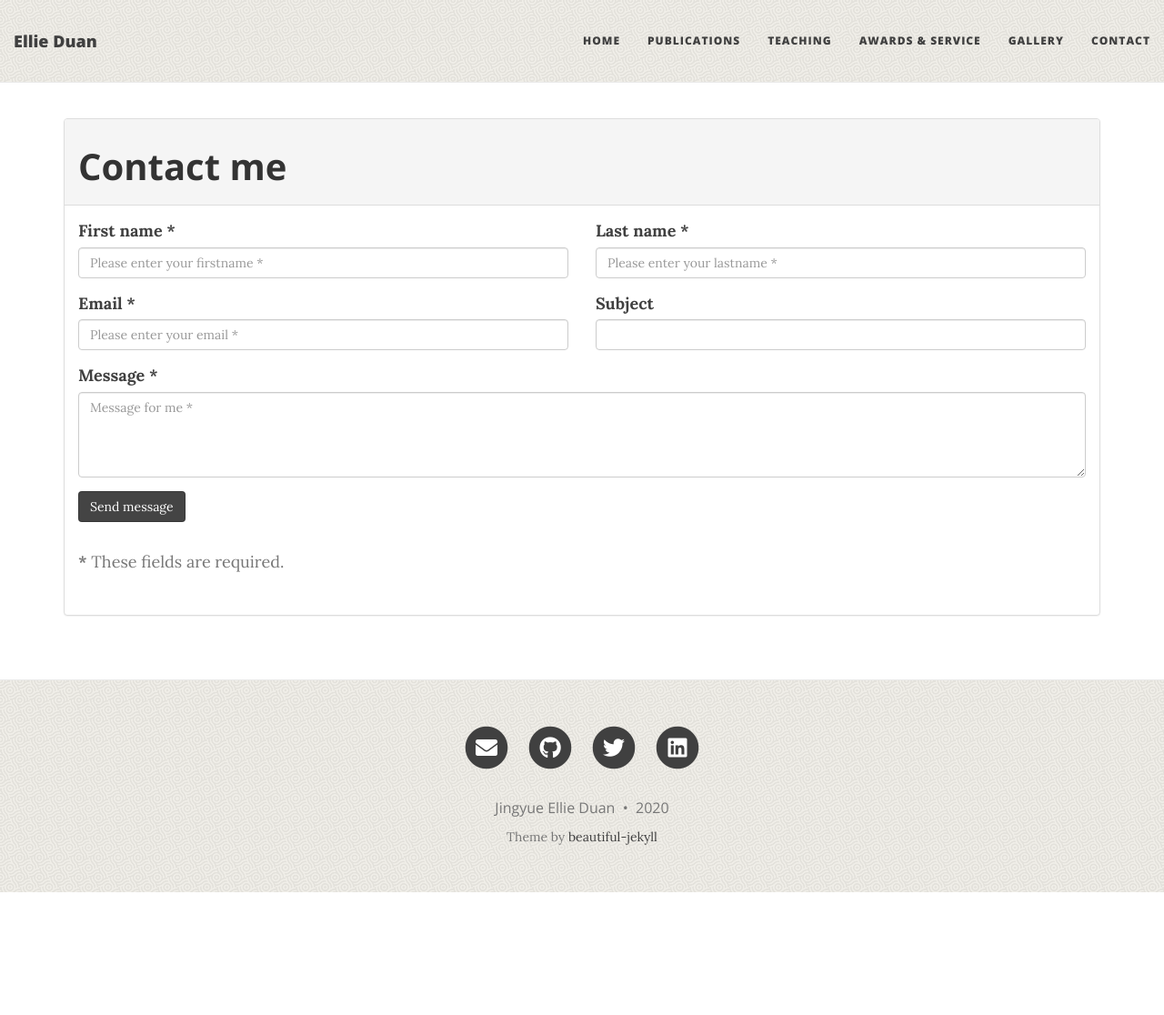
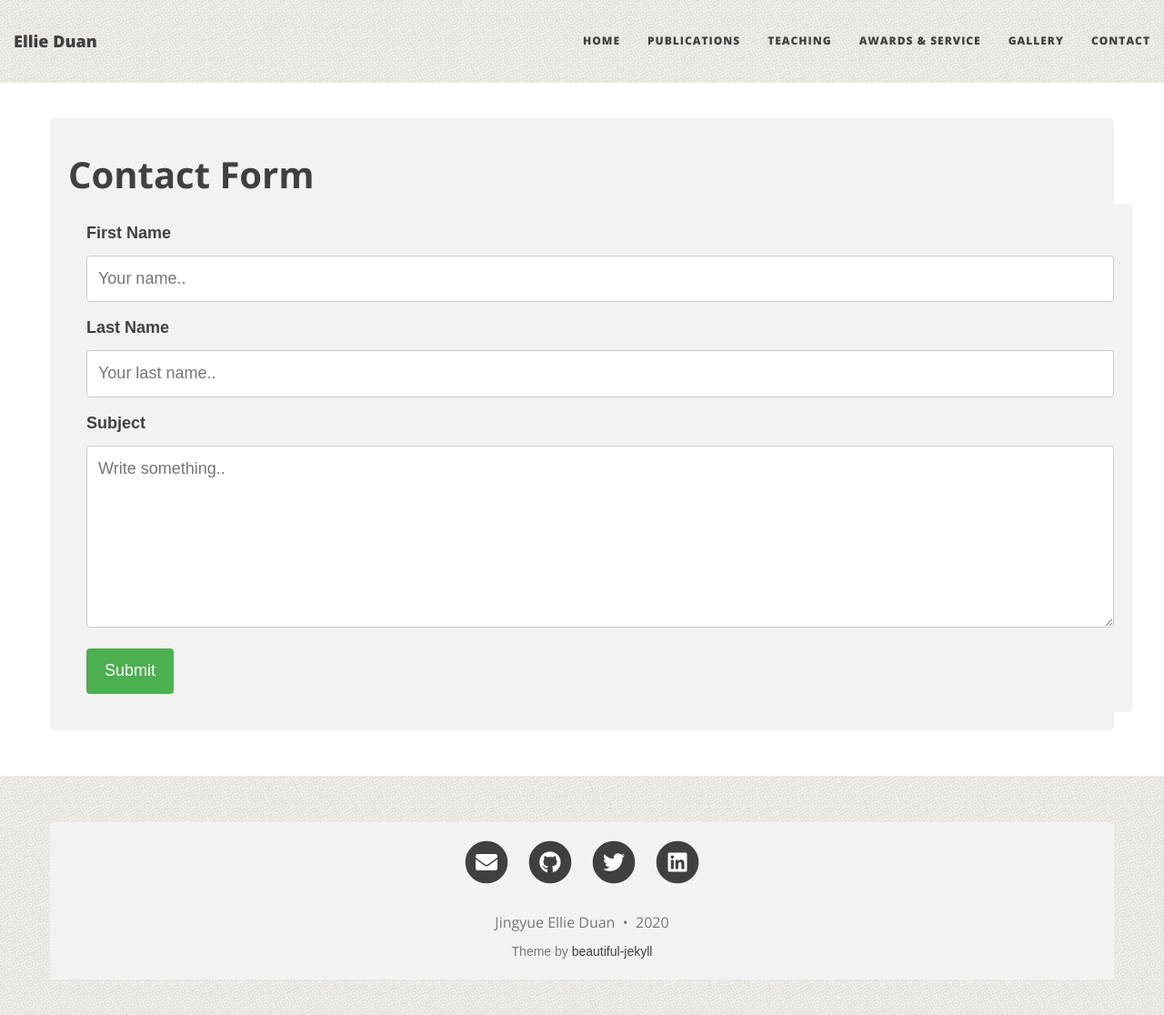
Before and after one commit to EllieDuan/EllieDuan.github.io, a Jekyll site: the page built from contact.html, in a window 1280 px wide and 1127 px high. Shown: the top 1116 px of the window at 91% size. Built offline with Jekyll 4.4.1, drawn with Linux system fonts in a browser that asks for light colours; nearby versions of some CDN libraries.

Commit message:
update contact

```diff
--- a/contact.html
+++ b/contact.html
@@ -4,70 +4,63 @@ title: Contact Ellie Duan
 permalink: /contact
 ---
 
-<div class="panel panel-default">
-    <div class="panel-heading">
-        <h3>Contact me</h3>
-    </div>
-    <div class="panel-body">
-        <form id="contact-form" method="post" action="mailto:jingyue_duan@brown.edu" role="form" enctype="text/plain">
 
-            <div class="messages"></div>
+<html>
+<head>
+<meta name="viewport" content="width=device-width, initial-scale=1">
+<style>
+body {font-family: Arial, Helvetica, sans-serif;}
+* {box-sizing: border-box;}
 
-            <div class="controls">
+input[type=text], select, textarea {
+  width: 100%;
+  padding: 12px;
+  border: 1px solid #ccc;
+  border-radius: 4px;
+  box-sizing: border-box;
+  margin-top: 6px;
+  margin-bottom: 16px;
+  resize: vertical;
+}
 
-                <div class="row">
-                    <div class="col-md-6">
-                        <div class="form-group">
-                            <label for="form_name">First name *</label>
-                            <input id="form_name" type="text" name="name" class="form-control" placeholder="Please enter your firstname *" required="required" data-error="Firstname is required.">
-                            <div class="help-block with-errors"></div>
-                        </div>
-                    </div>
-                    <div class="col-md-6">
-                        <div class="form-group">
-                            <label for="form_lastname">Last name *</label>
-                            <input id="form_lastname" type="text" name="surname" class="form-control" placeholder="Please enter your lastname *" required="required" data-error="Lastname is required.">
-                            <div class="help-block with-errors"></div>
-                        </div>
-                    </div>
-                </div>
-                <div class="row">
-                    <div class="col-md-6">
-                        <div class="form-group">
-                            <label for="form_email">Email *</label>
-                            <input id="form_email" type="email" name="email" class="form-control" placeholder="Please enter your email *" required="required" data-error="Valid email is required.">
-                            <div class="help-block with-errors"></div>
-                        </div>
-                    </div>
-                    <div class="col-md-6">
-                        <div class="form-group">
-                            <label for="form_need">Subject </label>
-                            <!--<select id="form_need" name="subject" class="form-control" required="required" data-error="Please specify your subject.">-->
-                                <input type="text" id="form_need" name="subject" class="form-control">
-                            </select>
-                            <div class="help-block with-errors"></div>
-                        </div>
-                    </div>
-                </div>
-                <div class="row">
-                    <div class="col-md-12">
-                        <div class="form-group">
-                            <label for="form_message">Message *</label>
-                            <textarea id="form_message" name="message" class="form-control" placeholder="Message for me *" rows="4" required="required" data-error="Please leave a message."></textarea>
-                            <div class="help-block with-errors"></div>
-                        </div>
-                    </div>
-                    <div class="col-md-12">
-                        <input type="submit" class="btn btn-send btn-github" value="Send message">
-                    </div>
-                </div>
-                <div class="row">
-                    <div class="col-md-12">
-                        <p class="text-muted">
-                            <strong>*</strong> These fields are required.</p>
-                    </div>
-                </div>
-            </div>
-        </form>
-    </div>
+input[type=submit] {
+  background-color: #4CAF50;
+  color: white;
+  padding: 12px 20px;
+  border: none;
+  border-radius: 4px;
+  cursor: pointer;
+}
+
+input[type=submit]:hover {
+  background-color: #45a049;
+}
+
+.container {
+  border-radius: 5px;
+  background-color: #f2f2f2;
+  padding: 20px;
+}
+</style>
+</head>
+<body>
+
+<h3>Contact Form</h3>
+
+<div class="container">
+  <form action="/action_page.php">
+    <label for="fname">First Name</label>
+    <input type="text" id="fname" name="firstname" placeholder="Your name..">
+
+    <label for="lname">Last Name</label>
+    <input type="text" id="lname" name="lastname" placeholder="Your last name..">
+
+
+    <label for="subject">Subject</label>
+    <textarea id="subject" name="subject" placeholder="Write something.." style="height:200px"></textarea>
+
+    <input type="submit" value="Submit">
+  </form>
 </div>
+
+</body>
```
